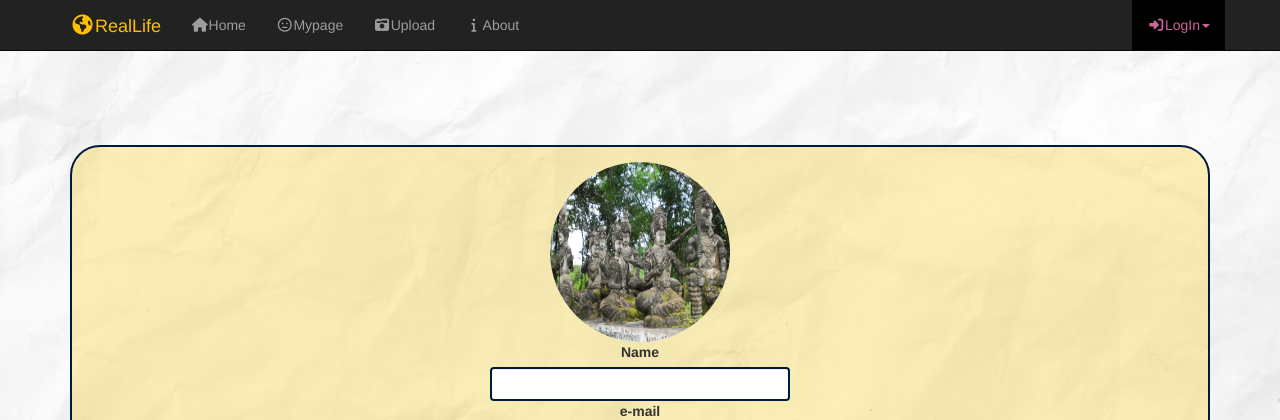
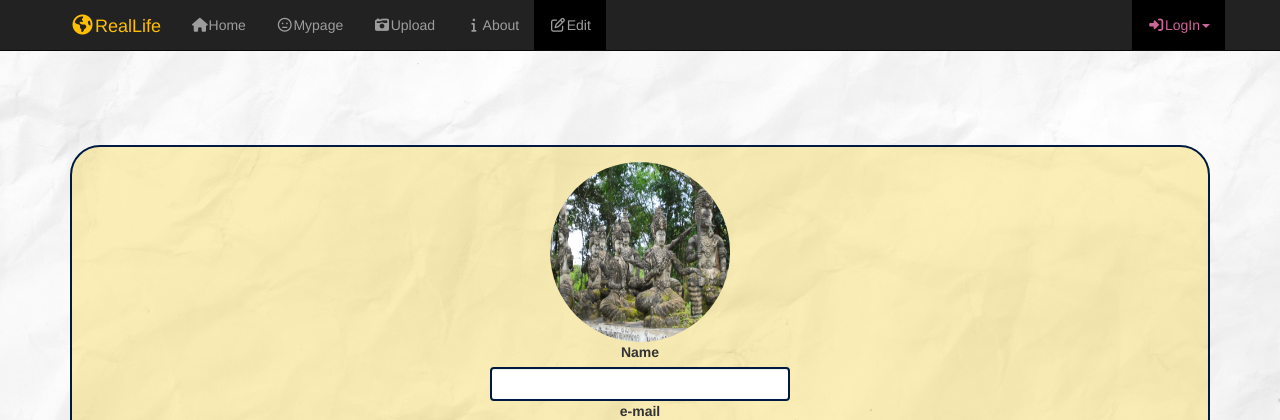
Before and after one commit to House-Yutaka/RealLife, a PHP site: page /edit.php in a window 1280 px wide. Shown: the top 420 px of the page. Run offline with PHP 8.4, Linux system fonts and the light colour scheme; data that the repository does not hold is empty; some libraries are stand-ins or nearby versions.

Commit message:
creatingTab.phpとedit加工

```diff
--- a/edit.php
+++ b/edit.php
@@ -1,5 +1,5 @@
 <?php
-	$eTabName = '';
+	$eTabName = 'Edit';
 ?>
 
 <!DOCTYPE html>
--- a/parts/creatingTab.php
+++ b/parts/creatingTab.php
@@ -5,13 +5,14 @@
 	$selectedClass = "selectedTab";
 
 	// タブの名前
-	$tabNames = array("Home","Mypage","Upload","About");
+	$tabNames = array("Home","Mypage","Upload","About","Edit");
 
 	// それぞれのタブのリンク
 	$links = array(
 		"index.php",
 		"upload.php",
-		"about.php"
+		"about.php",
+		"edit.php"
 		);
 
 	// それぞれのタブの横に出るアイコンのタグ (awesome font)
@@ -19,7 +20,8 @@
 		"<i class=\"fa fa-home fa-fw faa-ring\" aria-hidden=\"true\"></i>",
 		"<i class=\"fa fa-meh-o fa-fw faa-ring\" aria-hidden=\"true\"></i>",
 		"<i class=\"fa fa-camera-retro fa-fw faa-ring\" aria-hidden=\"true\"></i>",
-		"<i class=\"fa fa-info fa-fw faa-ring\" aria-hidden=\"true\"></i>"
+		"<i class=\"fa fa-info fa-fw faa-ring\" aria-hidden=\"true\"></i>",
+		"<i class=\"fa fa-pencil-square-o fa-fw faa-ring\" aria-hidden=\"true\"></i>"
 		);
 
 
```
